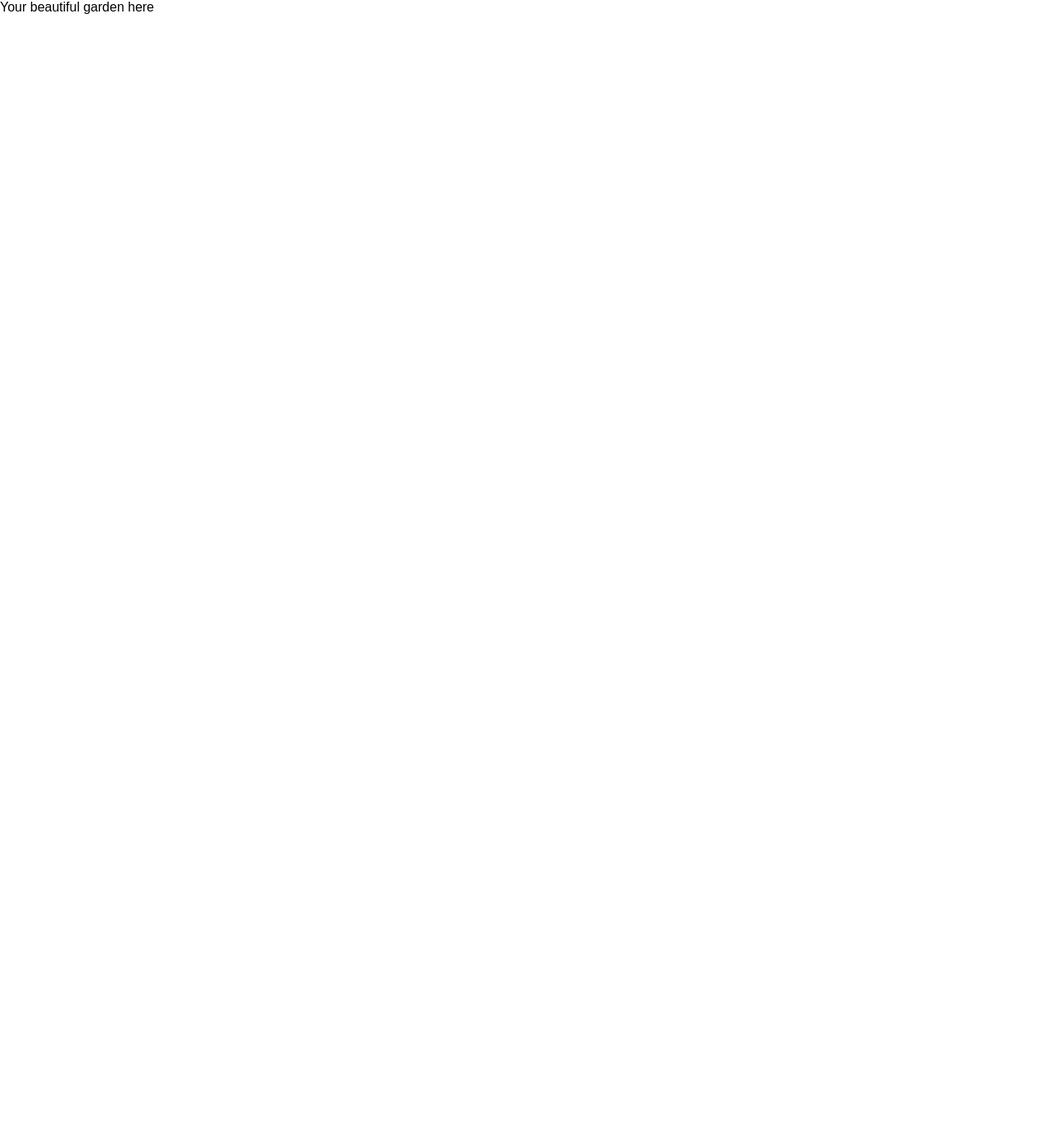
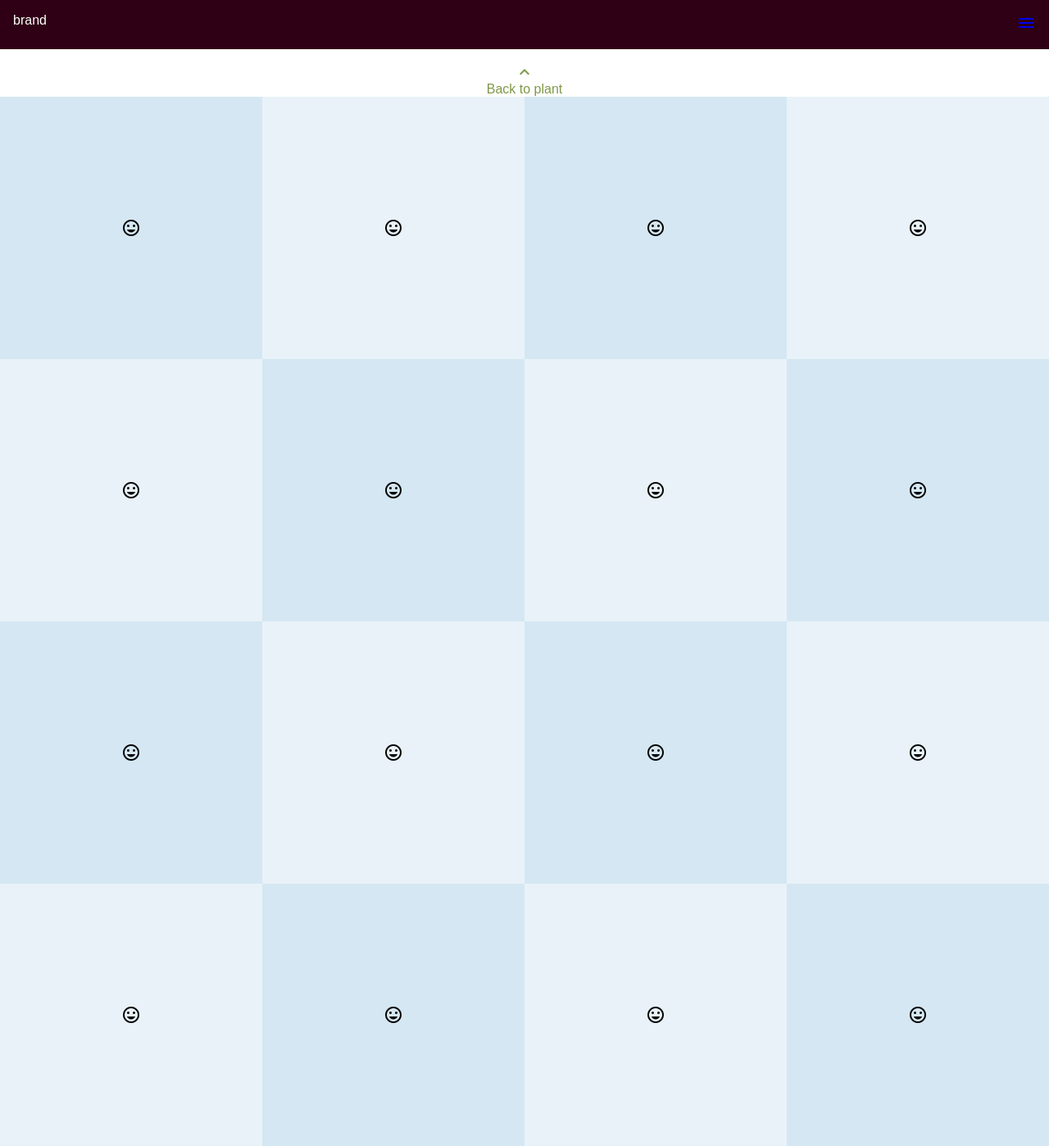
Before and after one commit to katreinhart/plant-walking-frontend, a React (Create React App) app: page /garden in a window 1280 px wide. Shown: the whole page at 82% size. Before the commit the page ends 800 px from the top, so only its background shows below. Built offline with nearby package versions, Linux system fonts and the light colour scheme.

Commit message:
Move grid stuff into Garden component

```diff
--- a/src/components/Garden.js
+++ b/src/components/Garden.js
@@ -1,11 +1,79 @@
 import React, { Component } from 'react'
+import Navigation from './Navigation'
 
 class Garden extends Component {
   state = {}
   render() {
     return (
-      <div>
-        Your beautiful garden here
+      <div className="outermost-container">
+        <Navigation />
+          <div className="back-to-plant-container">
+            <i className="material-icons">keyboard_arrow_up</i>
+            <a href="#">Back to plant</a>
+          </div>
+
+          <div className="garden-container">
+
+            <div className="garden-row">
+              <div className="garden-plant-box odd-plant-row">
+                <i className=" plant material-icons">insert_emoticon</i>
+              </div>
+              <div className="garden-plant-box odd-plant-row">
+                <i className=" plant material-icons">insert_emoticon</i>
+              </div>
+              <div className="garden-plant-box odd-plant-row">
+                <i className=" plant material-icons">insert_emoticon</i>
+              </div>
+              <div className="garden-plant-box odd-plant-row">
+                <i className=" plant material-icons">insert_emoticon</i>
+              </div>
+            </div>
+
+            <div className="garden-row">
+              <div className="garden-plant-box even-plant-row">
+                <i className=" plant material-icons">insert_emoticon</i>
+              </div>
+              <div className="garden-plant-box even-plant-row">
+                <i className=" plant material-icons">insert_emoticon</i>
+              </div>
+              <div className="garden-plant-box even-plant-row">
+                <i className=" plant material-icons">insert_emoticon</i>
+              </div>
+              <div className="garden-plant-box even-plant-row">
+                <i className=" plant material-icons">insert_emoticon</i>
+              </div>
+            </div>
+
+            <div className="garden-row">
+              <div className="garden-plant-box odd-plant-row">
+                <i className=" plant material-icons">insert_emoticon</i>
+              </div>
+              <div className="garden-plant-box odd-plant-row">
+                <i className=" plant material-icons">insert_emoticon</i>
+              </div>
+              <div className="garden-plant-box odd-plant-row">
+                <i className=" plant material-icons">insert_emoticon</i>
+              </div>
+              <div className="garden-plant-box odd-plant-row">
+                <i className=" plant material-icons">insert_emoticon</i>
+              </div>
+            </div>
+
+            <div className="garden-row">
+              <div className="garden-plant-box even-plant-row">
+                <i className=" plant material-icons">insert_emoticon</i>
+              </div>
+              <div className="garden-plant-box even-plant-row">
+                <i className=" plant material-icons">insert_emoticon</i>
+              </div>
+              <div className="garden-plant-box even-plant-row">
+                <i className=" plant material-icons">insert_emoticon</i>
+              </div>
+              <div className="garden-plant-box even-plant-row">
+                <i className=" plant material-icons">insert_emoticon</i>
+              </div>
+            </div>
+          </div>
       </div>
      )
   }
```
